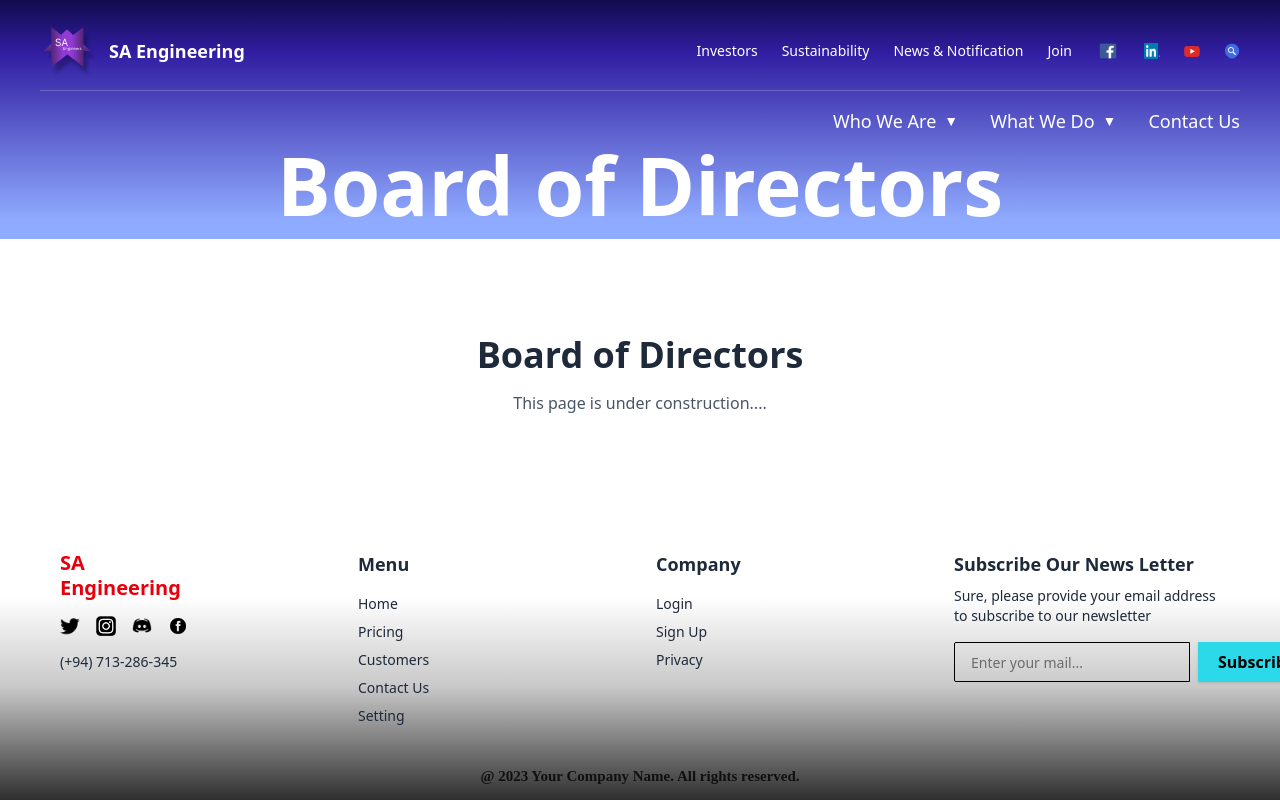
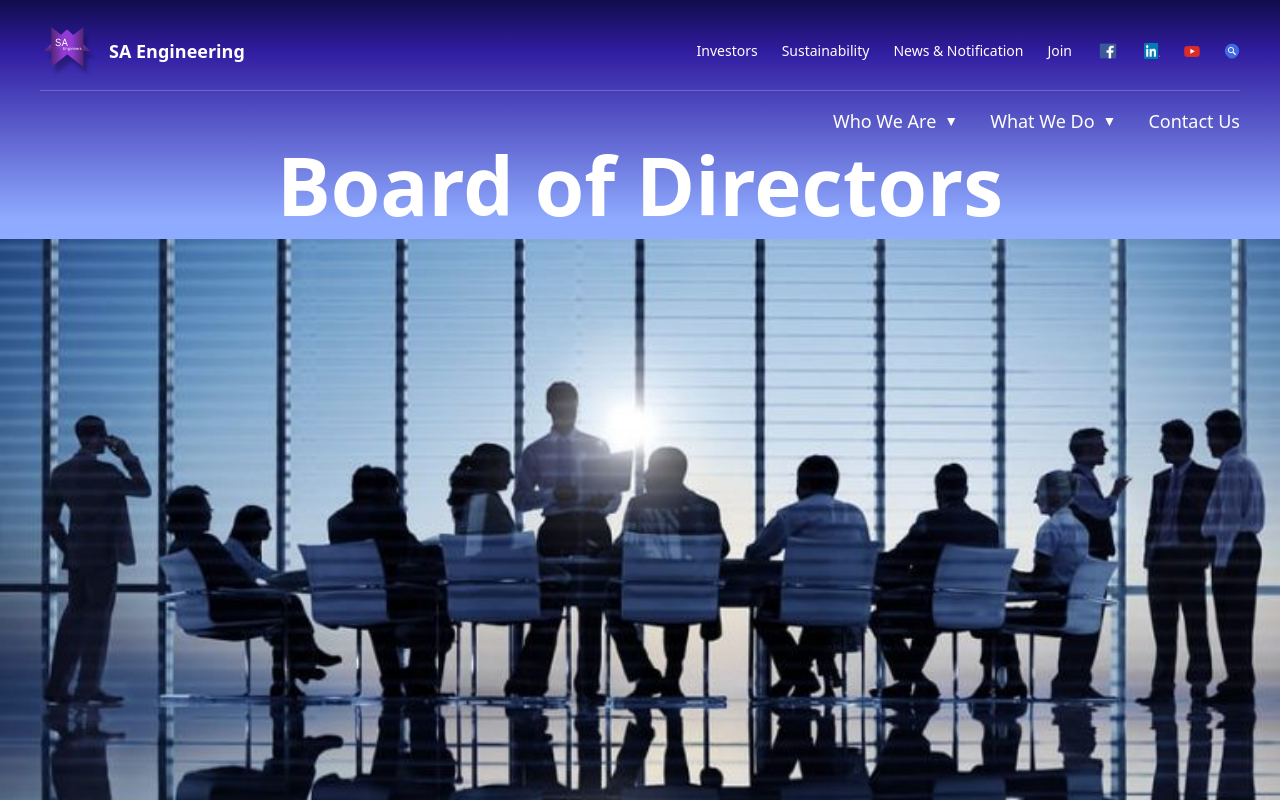
Before and after one commit to Eranda724/SA-Engineering-Front-End, a React (Vite) app: page /directors in a window 1280 px wide. Shown: the top 800 px of the page. Built offline with nearby package versions, Linux system fonts and the light colour scheme.

Commit message:
Add image for directors page

```diff
--- a/src/components/pages/BoardOfDirectorsPage.jsx
+++ b/src/components/pages/BoardOfDirectorsPage.jsx
@@ -4,11 +4,12 @@ import { Layout } from '../common'
 const BoardOfDirectorsPage = () => {
   return (
     <Layout pageTitle="Board of Directors">
-      <div className="flex items-center justify-center py-24">
-        <div className="text-center px-4">
-          <h1 className="text-4xl font-bold text-gray-800 mb-4">Board of Directors</h1>
-          <p className="text-gray-600">This page is under construction....</p>
-        </div>
+      <div className="w-full h-screen">
+        <img
+          className="w-full h-full object-cover rounded-b-xl"
+          src="/src/assets/Bord Directors.jpg"
+          alt="Board of Directors"
+        />
       </div>
     </Layout>
   )
```
